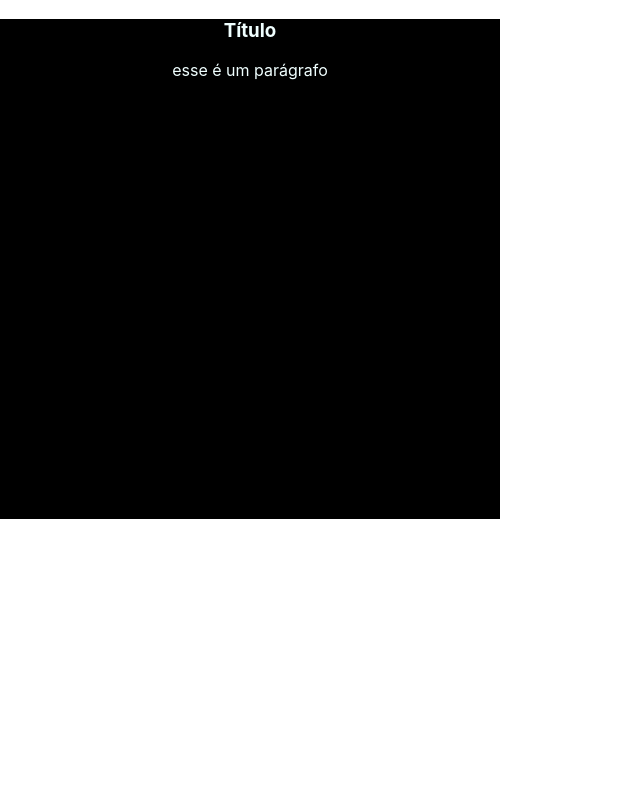
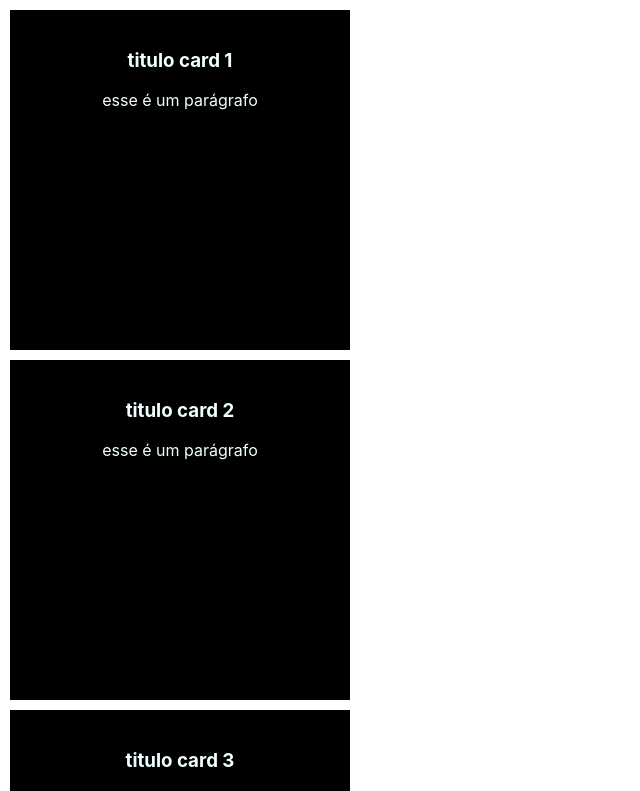
Before and after one commit to americanj/frontquest, a React (Create React App) app in the folder 17-react-js-base/04-primeiro-projeto-com-react-app-win/: page / in a window 1280 px wide. Shown: the top 791 px of the page, without its empty margins (0-640 px from the left). Built offline with nearby package versions, Linux system fonts and the light colour scheme.

Commit message:
usando props em component de class e de função

```diff
--- a/17-react-js-base/04-primeiro-projeto-com-react-app-win/src/App.js
+++ b/17-react-js-base/04-primeiro-projeto-com-react-app-win/src/App.js
@@ -5,7 +5,9 @@ import Card from './components/card/card'
 function App() {
   return (
     <>
-      <Card />
+      <Card title='titulo card 1' />
+      <Card title='titulo card 2' />
+      <Card title='titulo card 3' />
     </>
   )
 }
--- a/17-react-js-base/04-primeiro-projeto-com-react-app-win/src/components/card/card.css
+++ b/17-react-js-base/04-primeiro-projeto-com-react-app-win/src/components/card/card.css
@@ -1,7 +1,9 @@
 .card {
-    width: 500px;
-    height: 500px;
+    width: 300px;
+    height: 300px;
     background-color: black;
     color: azure;
     text-align: center;
+    padding: 20px;
+    margin: 10px;
 }
--- a/17-react-js-base/04-primeiro-projeto-com-react-app-win/src/components/card/card.js
+++ b/17-react-js-base/04-primeiro-projeto-com-react-app-win/src/components/card/card.js
@@ -2,15 +2,26 @@ import React from 'react'
 
 import './card.css'
 
-class Card extends React.Component {
+// Usando props em função
+const Card = ({title}) => {
+    return (
+        <div className="card">
+            <h3>{title}</h3>
+            <p>esse é um parágrafo</p>
+        </div>
+    );
+}
+
+/*class Card extends React.Component {
     render() {
+        console.log(this.props);
         return (
             <div className="card">
-                <h3>Título</h3>
+                <h3>{this.props.title}</h3>
                 <p>esse é um parágrafo</p>
             </div>
         );
     }
-}
+}*/
 
 export default Card;
```
